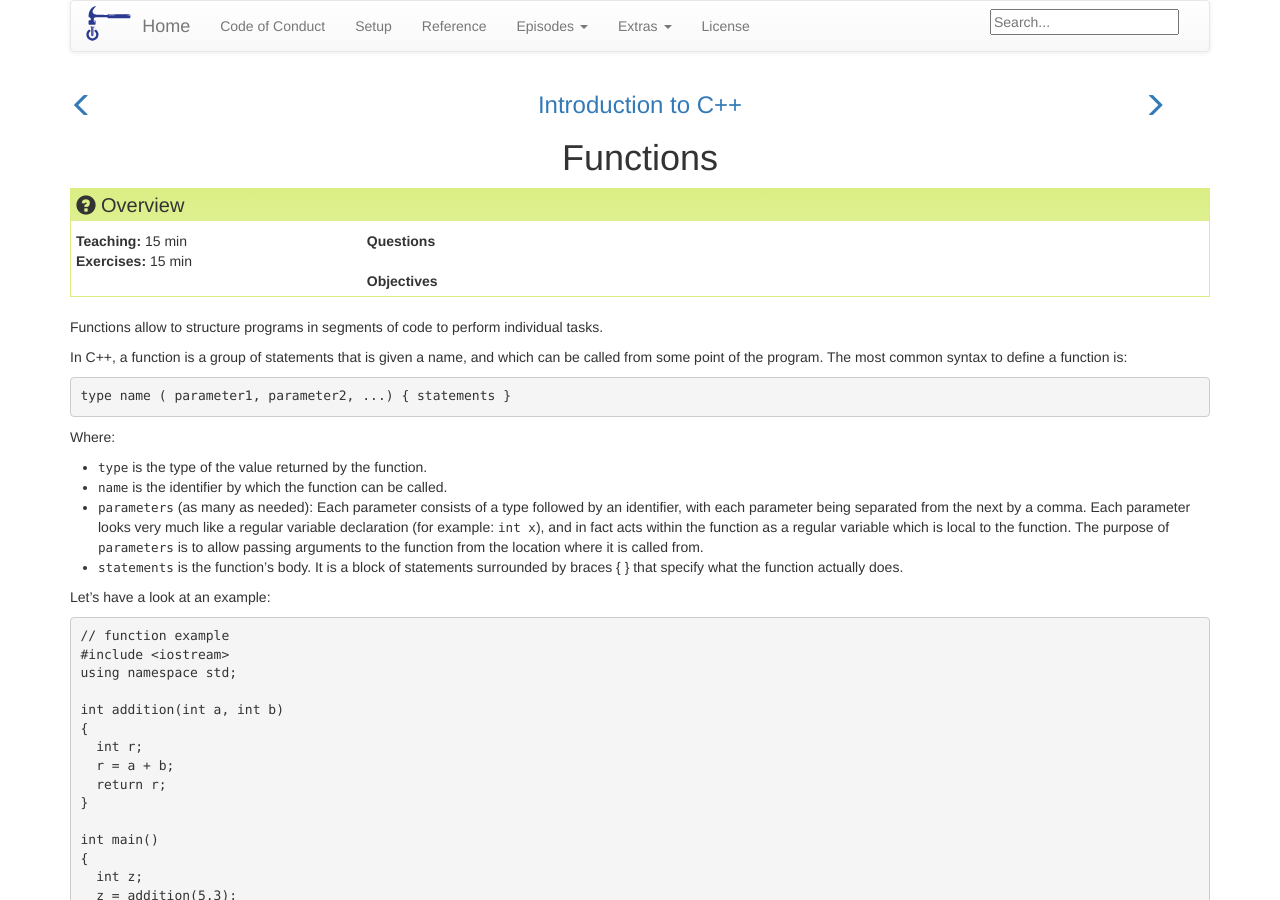
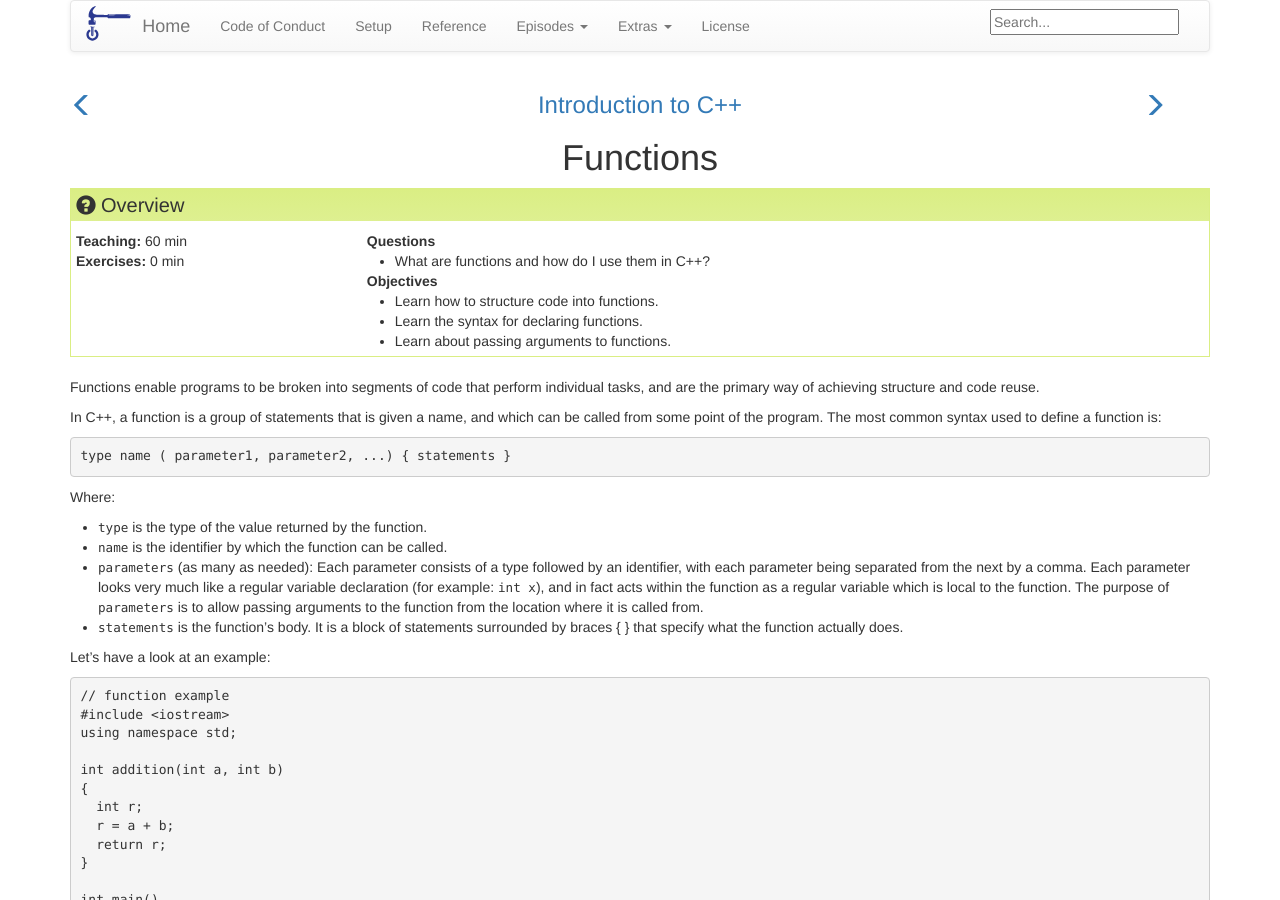
Before and after one commit to ornl-ssd/cpp-novice, a Jekyll site: the page built from _episodes/07-functions.md, in a window 1280 px wide and 900 px high. Built offline with Jekyll 4.4.1, drawn with Linux system fonts in a browser that asks for light colours; some of the changed text lies outside the part shown.

Commit message:
updates
Signed-off-by: Greg Watson <g.watson@computer.org>

```diff
--- a/_episodes/07-functions.md
+++ b/_episodes/07-functions.md
@@ -1,15 +1,23 @@
 ---
 title: "Functions"
-teaching: 15
-exercises: 15
+teaching: 60
+exercises: 0
 questions:
+- "What are functions and how do I use them in C++?"
 objectives:
+- "Learn how to structure code into functions."
+- "Learn the syntax for declaring functions."
+- "Learn about passing arguments to functions."
 keypoints:
+- "Functions are the primary way to structure programs and achieve code reuse."
+- "Execution can be transferred to a function, then resume at the point the function was invoked."
+- "Functions can be supplied multiple values, but only return a single value."
 ---
-Functions allow to structure programs in segments of code to perform individual tasks.
+Functions enable programs to be broken into segments of code that perform individual tasks, and are the primary way of
+achieving structure and code reuse.
 
 In C++, a function is a group of statements that is given a name, and which can be called from some point of the program. The most common
-syntax to define a function is:
+syntax used to define a function is:
 
 ~~~
 type name ( parameter1, parameter2, ...) { statements }
```
Also changed, not shown: other parts of _episodes/07-functions.md (+2 -0 lines).
